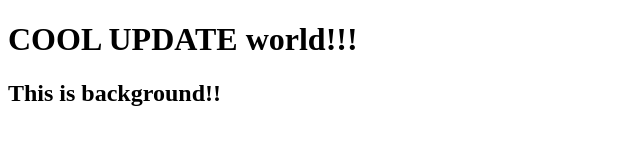
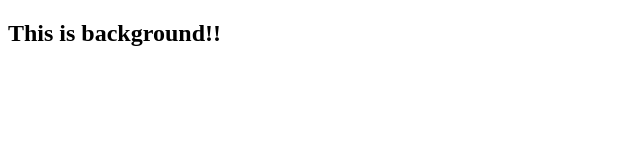
Before and after one commit to juneyoungMiller/background-generator, a plain HTML site: page index.html in a window 1280 px wide. Shown: the whole page, without its empty margins (0-640 px from the left). Drawn offline with Linux system fonts and the light colour scheme.

Commit message:
change again by confilct

```diff
--- a/index.html
+++ b/index.html
@@ -9,7 +9,7 @@
 </head>
 
 <body>
-  <h1>COOL UPDATE world!!!</h1>
+
   <h2>This is background!!</h2>
 </body>
 
```
